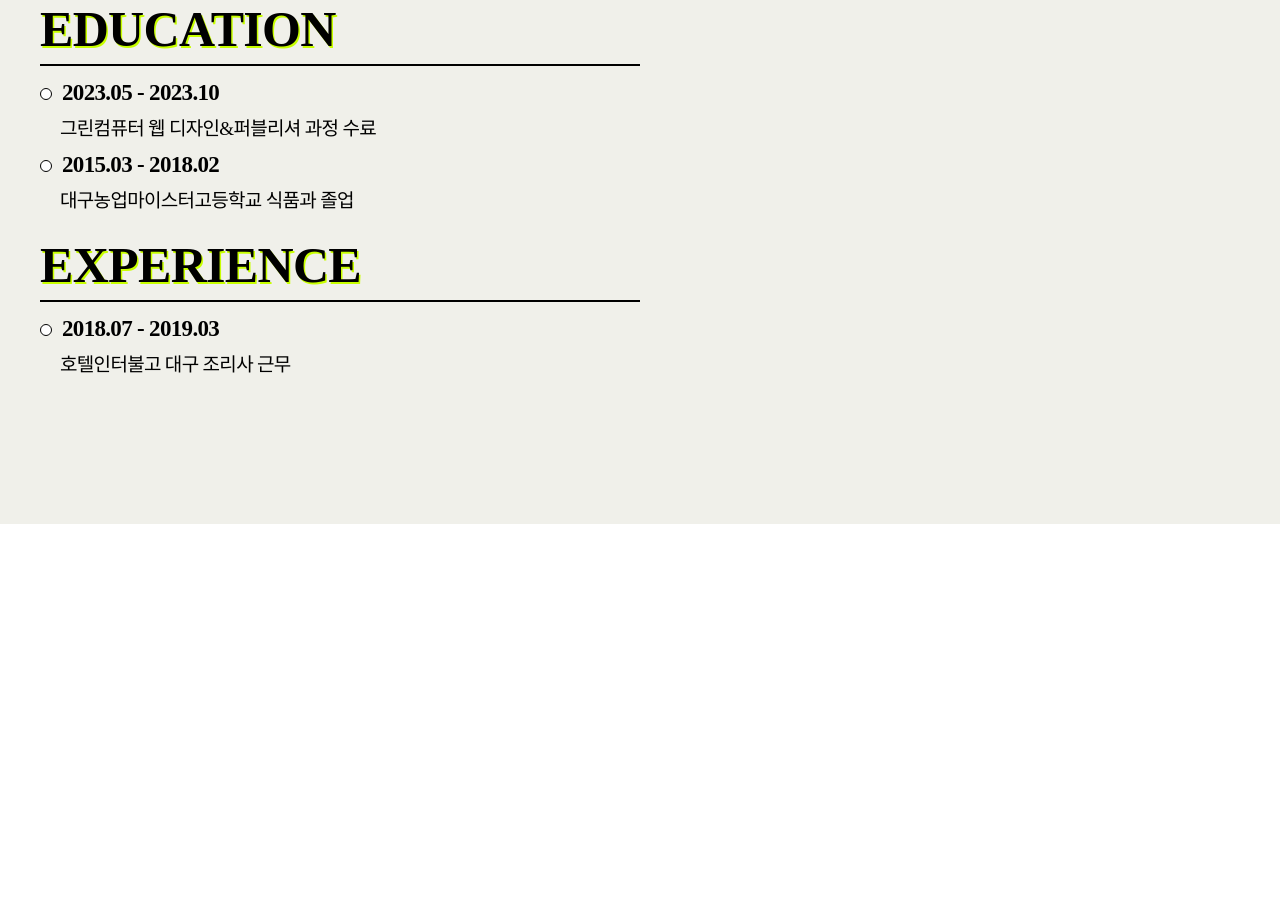
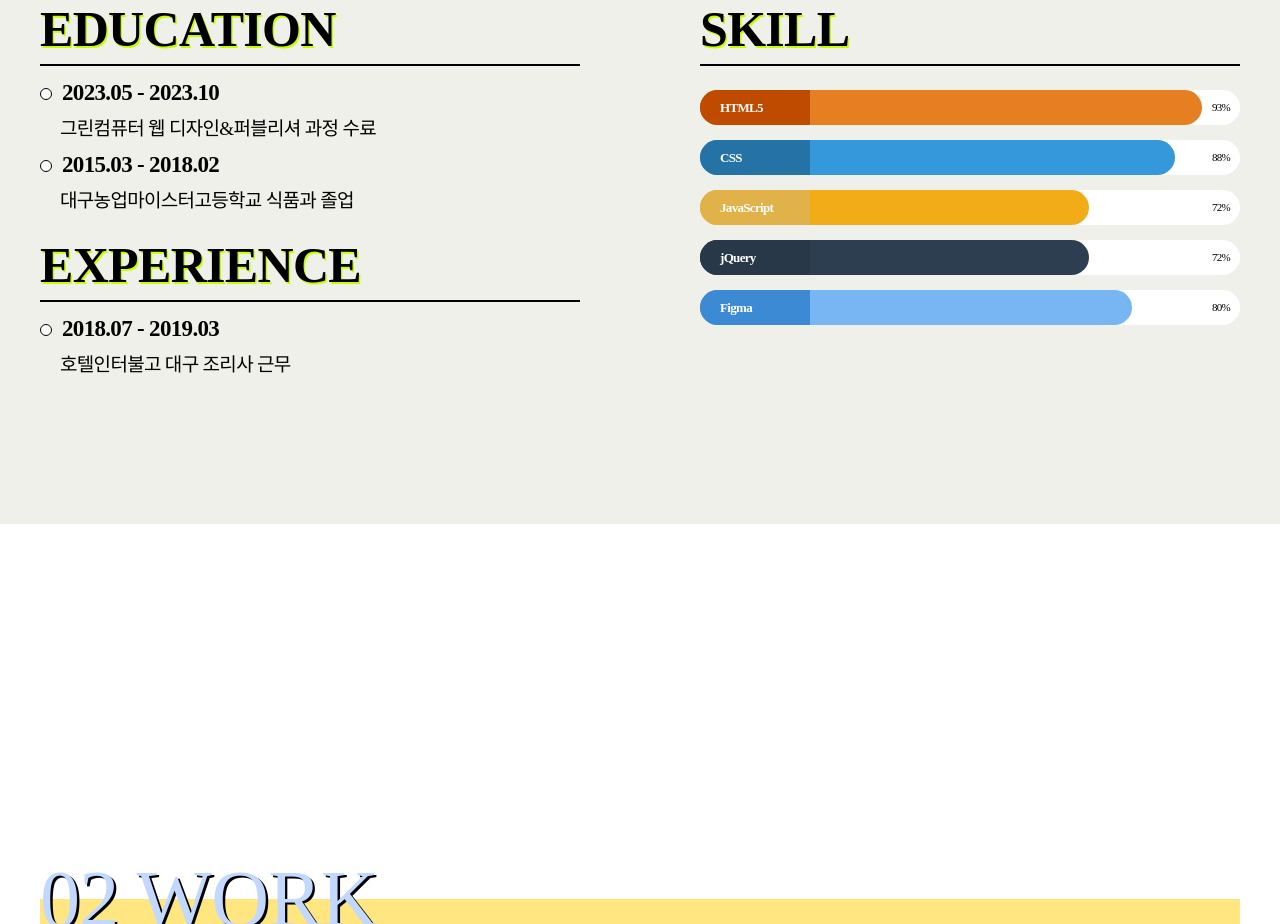
Before and after one commit to jaebin0719/pjbportpolio1, a plain HTML site: page index.html in a window 1280 px wide. Shown: the part 1876-2800 px from the top of the page. Before the commit the page ends 2400 px from the top, so only its background shows below. Drawn offline with nearby package versions, Linux system fonts and the light colour scheme; a web font is replaced by a local one.

Commit message:
feat : 기술 부분 완료 프로젝트 부분 포토샵작업시작

```diff
--- a/css/base.css
+++ b/css/base.css
@@ -40,6 +40,3 @@ section {
   height: auto;
   margin-bottom: 200px;
 }
-/* ::-webkit-scrollbar {
-  display: none;
-} */
--- a/css/canvas.css
+++ b/css/canvas.css
@@ -127,7 +127,7 @@
   left: 0;
   font-size: 150px;
   white-space: nowrap;
-  animation: flowText 12s linear infinite;
+  animation: flowText 15s linear infinite;
 }
 /* 텍스트 효과 */
 .canvas-title {
--- a/css/info.css
+++ b/css/info.css
@@ -17,15 +17,13 @@
   color: #c3d8ff;
   text-shadow: 0.03em 0.03em 0 rgb(0, 0, 0);
 }
-/* .info-banner:after {
-  content: "";
+.info-inner {
+  display: flex;
   width: 100%;
-  height: 20px;
-  display: block;
-  background-color: rgb(212, 243, 101);
-} */
+  justify-content: space-between;
+}
 .info-left {
-  width: 50%;
+  width: 45%;
 }
 .info-edu {
   margin-bottom: 30px;
@@ -95,3 +93,94 @@
 .exp-info ul li p span {
   margin-left: 20px;
 }
+.info-right {
+  width: 45%;
+}
+/* 스킬 바 */
+.skillbar-wrapper {
+  margin: 1.5em auto;
+  max-width: 960px;
+}
+.skillbar {
+  position: relative;
+  margin-bottom: 15px;
+  width: 100%;
+  background: #ffffff;
+  height: 35px;
+  border-radius: 25px;
+}
+.skillbar-title {
+  position: absolute;
+  top: 0;
+  left: 0;
+  width: 110px;
+  font-weight: bold;
+  font-size: 13px;
+  color: #fff;
+  border-top-left-radius: 25px;
+  border-bottom-left-radius: 25px;
+  margin: 0;
+}
+.skillbar-title span {
+  display: block;
+  background: rgba(0, 0, 0, 0.1);
+  padding: 0 20px;
+  height: 35px;
+  line-height: 35px;
+  border-top-left-radius: 25px;
+  border-bottom-left-radius: 25px;
+}
+.skillbar-bar {
+  height: 35px;
+  width: 0%;
+  border-radius: 25px;
+  transition: 1000ms linear;
+  transition-property: width, background-color;
+}
+.skill-bar-percent {
+  position: absolute;
+  right: 10px;
+  top: 0;
+  font-size: 11px;
+  height: 35px;
+  line-height: 35px;
+  color: rgba(0, 0, 0, 0.4);
+  transition: color 1000ms ease-out;
+}
+.complete .skill-bar-percent {
+  color: #000000;
+}
+.complete.server .skill-bar-percent {
+  color: #333;
+}
+.html5 .skillbar-title {
+  background: #d35400;
+}
+
+.html5 .skillbar-bar {
+  background: #e67e22;
+}
+.css .skillbar-title {
+  background: #2980b9;
+}
+.css .skillbar-bar {
+  background: #3498db;
+}
+.javascript .skillbar-title {
+  background: #fac552;
+}
+.javascript .skillbar-bar {
+  background: #f1ac18;
+}
+.jquery .skillbar-title {
+  background: #2c3e50;
+}
+.jquery .skillbar-bar {
+  background: #2c3e50;
+}
+.figma .skillbar-title {
+  background: #4398ec;
+}
+.figma .skillbar-bar {
+  background: rgb(120, 182, 243);
+}
--- a/css/style.css
+++ b/css/style.css
@@ -7,6 +7,6 @@
 @import url("canvas.css");
 @import url("aboutme.css");
 @import url("info.css");
-@import url("project.css");
+@import url("work.css");
 @import url("call.css");
 @import url("footer.css");
--- /dev/null
+++ b/css/work.css
@@ -0,0 +1,16 @@
+.work {
+  height: 100vh;
+  display: flex;
+  flex-direction: column;
+  justify-content: center;
+}
+.work-title {
+  margin-bottom: 50px;
+  background: linear-gradient(to top, #ffe680 50%, transparent 20%);
+}
+.work-title h2 {
+  font-size: 80px;
+  font-family: "YEONGJUSeonbiTTF";
+  color: #c3d8ff;
+  text-shadow: 0.03em 0.03em 0 rgb(0, 0, 0);
+}
--- a/index.html
+++ b/index.html
@@ -58,10 +58,17 @@
     <script src="js/header.js "></script>
     <script src="js/canvas.js"></script>
     <script src="js/sidebtn.js"></script>
+    <script src="js/info.js"></script>
+    <script src="js/work.js"></script>
     <!-- css -->
     <link rel="stylesheet" href="css/style.css" />
     <link rel="stylesheet" href="css/reset.css" />
     <!-- swiper -->
+    <link
+      rel="stylesheet"
+      href="https://cdn.jsdelivr.net/npm/swiper@11/swiper-bundle.min.css"
+    />
+    <script src="https://cdn.jsdelivr.net/npm/swiper@11/swiper-bundle.min.js"></script>
     <!-- favicon -->
     <link rel="shortcut icon" href="images/favicon.ico" type="image/x-icon" />
     <link rel="icon" href="images/favicon.ico" type="image/x-icon" />
@@ -71,9 +78,8 @@
       crossorigin="anonymous"
     ></script>
     <!-- aos -->
-    <script>
-      AOS.init();
-    </script>
+    <link href="https://unpkg.com/aos@2.3.1/dist/aos.css" rel="stylesheet" />
+    <script src="https://unpkg.com/aos@2.3.1/dist/aos.js"></script>
   </head>
   <body>
     <section class="side-buttons-container">
@@ -177,6 +183,7 @@
         <div class="info-banner">
           <h2>01 RESUME</h2>
         </div>
+        <div class="info-inner">
           <div class="info-left">
             <div class="info-edu">
               <div class="info-title">
@@ -218,12 +225,54 @@
               </div>
             </div>
           </div>
-        <div class="info-right"></div>
+          <div class="info-right">
+            <div class="info-skill">
+              <div class="info-title">
+                <h3>SKILL</h3>
+              </div>
+              <div class="skillbar-wrapper">
+                <div class="skillbar clearfix html5" data-percent="93%">
+                  <h4 class="skillbar-title"><span>HTML5</span></h4>
+                  <div class="skillbar-bar"></div>
+                  <div class="skill-bar-percent">93%</div>
+                </div>
+                <div class="skillbar clearfix css" data-percent="88%">
+                  <h4 class="skillbar-title"><span>CSS</span></h4>
+                  <div class="skillbar-bar"></div>
+                  <div class="skill-bar-percent">88%</div>
+                </div>
+                <div class="skillbar clearfix javascript" data-percent="72%">
+                  <h4 class="skillbar-title"><span>JavaScript</span></h4>
+                  <div class="skillbar-bar"></div>
+                  <div class="skill-bar-percent">72%</div>
+                </div>
+                <div class="skillbar clearfix jquery" data-percent="72%">
+                  <h4 class="skillbar-title"><span>jQuery</span></h4>
+                  <div class="skillbar-bar"></div>
+                  <div class="skill-bar-percent">72%</div>
+                </div>
+                <div class="skillbar clearfix figma" data-percent="80%">
+                  <h4 class="skillbar-title"><span>Figma</span></h4>
+                  <div class="skillbar-bar"></div>
+                  <div class="skill-bar-percent">80%</div>
+                </div>
+              </div>
+            </div>
+          </div>
+        </div>
       </div>
     </section>
-    <seciton class="project">
-      <div class="inner"></div>
-    </seciton>
+    <section class="work">
+      <div class="inner">
+        <div class="work-title">
+          <h2>02 WORK</h2>
+        </div>
+        <div class="work-info">
+          <div class="wi-left"></div>
+          <div class="wi-right"></div>
+        </div>
+      </div>
+    </section>
     <section class="call">
       <div class="inner"></div>
     </section>
--- a/js/header.js
+++ b/js/header.js
@@ -1,7 +1,8 @@
-$(document).ready(function() {
-    $(".icon-link").click(function(event) {
-      event.preventDefault();
-      var targetId = $(this).data("target");
-      $("#" + targetId).toggle();
-    });
+$(document).ready(function () {
+  $(".icon-link").click(function (event) {
+    event.preventDefault();
+    var targetId = $(this).data("target");
+    $("#" + targetId).toggle();
   });
+  AOS.init();
+});
--- /dev/null
+++ b/js/info.js
@@ -0,0 +1,46 @@
+$(document).ready(function () {
+  const SkillsBar = function (bars) {
+    this.bars = $(bars);
+    if (this.bars.length > 0) {
+      this.init();
+    }
+  };
+
+  SkillsBar.prototype = {
+    init: function () {
+      const self = this;
+      self.index = -1;
+      self.timer = setTimeout(function () {
+        self.action();
+      }, 1000);
+    },
+    select: function (n) {
+      const self = this,
+        bar = self.bars.eq(n);
+
+      if (bar.length > 0) {
+        const width = bar.parent().data("percent");
+
+        bar.css("width", width);
+        bar.parent().addClass("complete");
+      }
+    },
+    action: function () {
+      const self = this;
+      self.index++;
+      if (self.index === self.bars.length) {
+        clearTimeout(self.timer);
+      } else {
+        self.select(self.index);
+      }
+
+      setTimeout(function () {
+        self.action();
+      }, 1000);
+    },
+  };
+
+  window.SkillsBar = SkillsBar;
+
+  const skills = new SkillsBar(".skillbar-bar");
+});
--- /dev/null
+++ b/js/work.js
@@ -0,0 +1,23 @@
+$(document).ready(function () {
+  let swiperSliderSimpleA = new Swiper(".slider-simple-a.swiper-container", {
+    navigation: {
+      nextEl: ".swiper-container.slider-simple-a .slider-next",
+      prevEl: ".swiper-container.slider-simple-a .slider-prev",
+    },
+    pagination: {
+      el: ".swiper-pagination",
+      clickable: true,
+    },
+    loop: true,
+    grabCursor: true,
+    autoplay: {
+      delay: 5000,
+    },
+    spaceBetween: 20,
+    slidesPerView: "auto",
+
+    centeredSlides: true,
+    speed: 600,
+    // centeredSlidesBounds: true,
+  });
+});
```
Also changed, not shown: css/project.css (deleted). Lines whose indentation alone changed are shown as unchanged.
